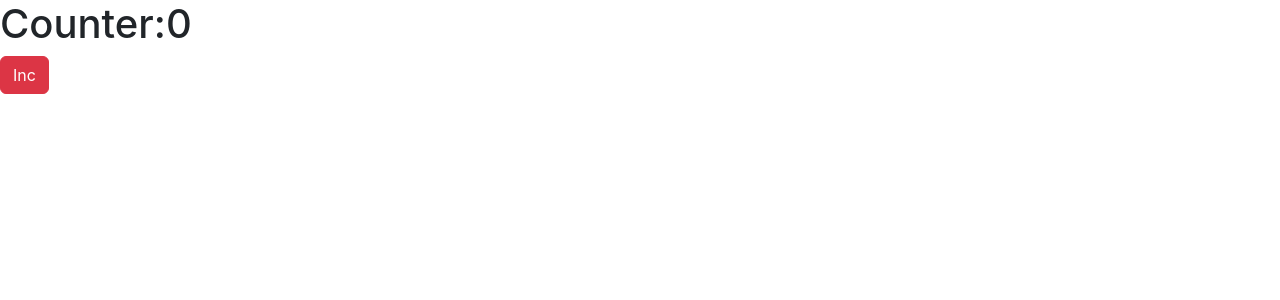
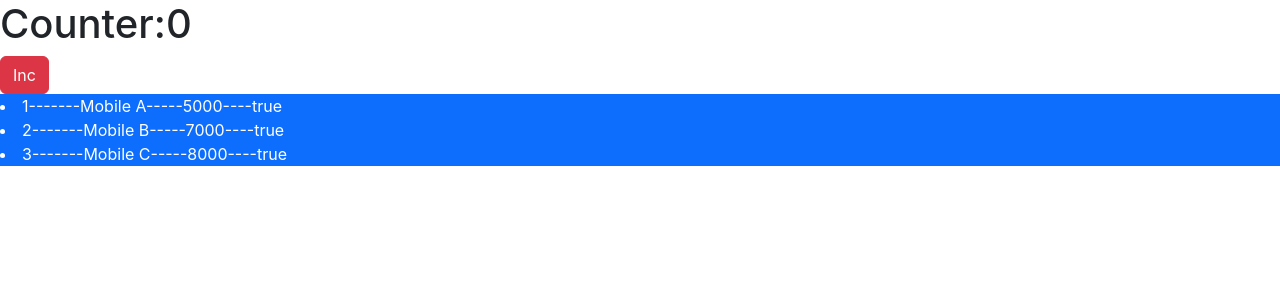
Before and after one commit to SuhaibKhan7/G3, a React (Create React App) app in the folder learnreact/: page / in a window 1280 px wide. Shown: the top 300 px of the page. Built offline with nearby package versions, Linux system fonts and the light colour scheme; data requests are answered from the project's data file.

Commit message:
useeffect data fetch

```diff
--- a/learnreact/package.json
+++ b/learnreact/package.json
@@ -7,6 +7,7 @@
     "@testing-library/react": "^13.4.0",
     "@testing-library/user-event": "^13.5.0",
     "bootstrap": "^5.3.3",
+    "json-server": "^1.0.0-alpha.23",
     "react": "^18.2.0",
     "react-bootstrap": "^2.10.2",
     "react-dom": "^18.2.0",
--- a/learnreact/src/component/UseEffect.js
+++ b/learnreact/src/component/UseEffect.js
@@ -1,15 +1,32 @@
 import React, { useEffect, useState } from 'react'
 
 export default function UseEffect() {
-  const[counter,setCounter]=useState(0)
-  useEffect(()=>{
-    console.log('mount')
-},[counter])
-    return (
+
+  const [counter, setCounter] = useState(0);
+  const [card, setCard] = useState([])
+
+  useEffect(() => {
+    fetch('http://localhost:3004/products')
+      .then(res => res.json())
+      .then(data => {
+        setCard(data)
+      })
+
+  }, [])
+
+  return (
     <div>
-<h1>Counter:{counter}</h1>
-<button className='btn btn-danger' onClick={()=>setCounter(counter+1)}>Inc</button>
+      <h1>Counter:{counter}</h1>
+      <button className='btn btn-danger' onClick={() => setCounter(counter + 1)}>Inc</button>
 
+    <div className='bg-primary text-white'>
+  {
+    card.map((c)=>{
+      return <li key={c.id}> {c.id}-------{c.pname}-----{c.Price}----{c.instock}</li>
+    })
+  }
+
+    </div>
     </div>
   )
 }
--- /dev/null
+++ b/learnreact/src/database/db.json
@@ -0,0 +1,13 @@
+{
+"products":[
+    {"id":"1","pname":"Mobile A","Price":"5000","instock":"true"},
+    {"id":"2","pname":"Mobile B","Price":"7000","instock":"true"} ,
+    {"id":"3","pname":"Mobile C","Price":"8000","instock":"true"}
+],
+
+"comments":[
+    {"id":"1","comment":"Find it useful"}
+]
+
+
+}
```
Also changed, not shown: 1 other file (tests, documents, lock files or other folders).
